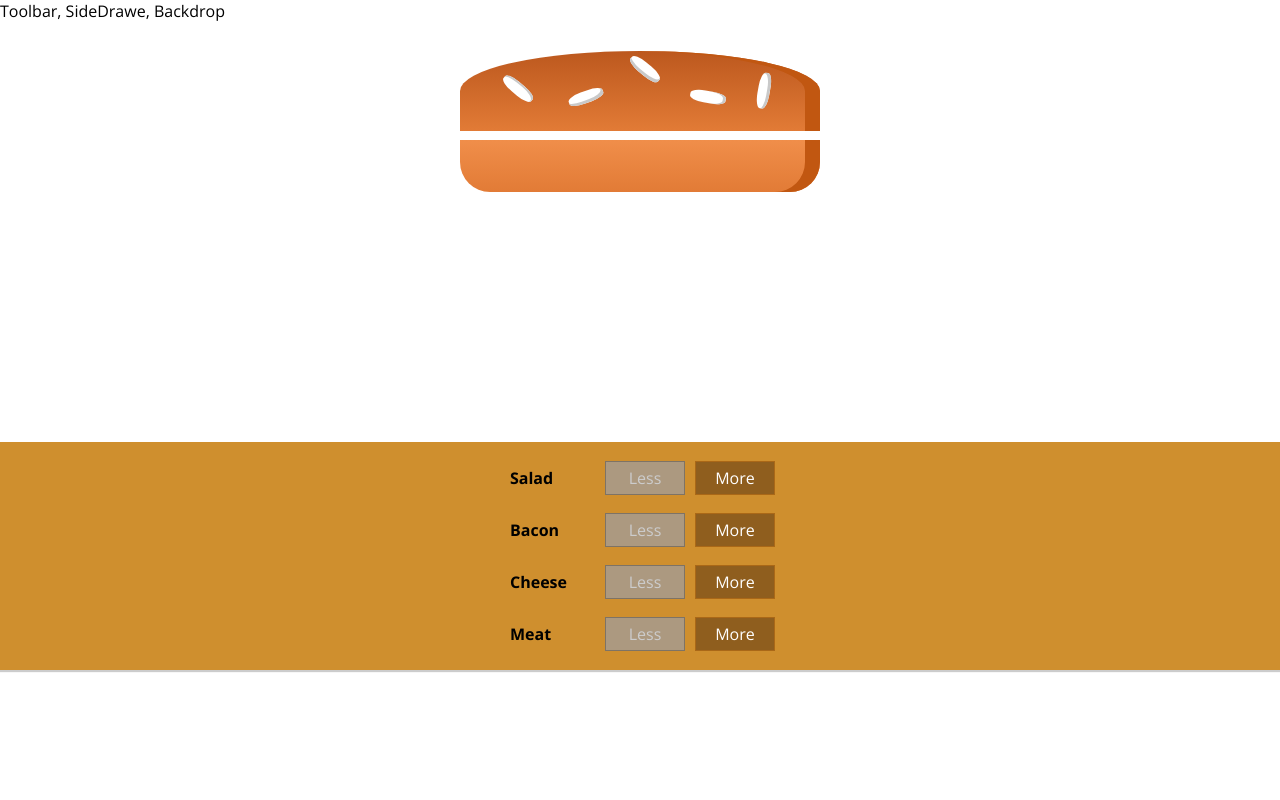
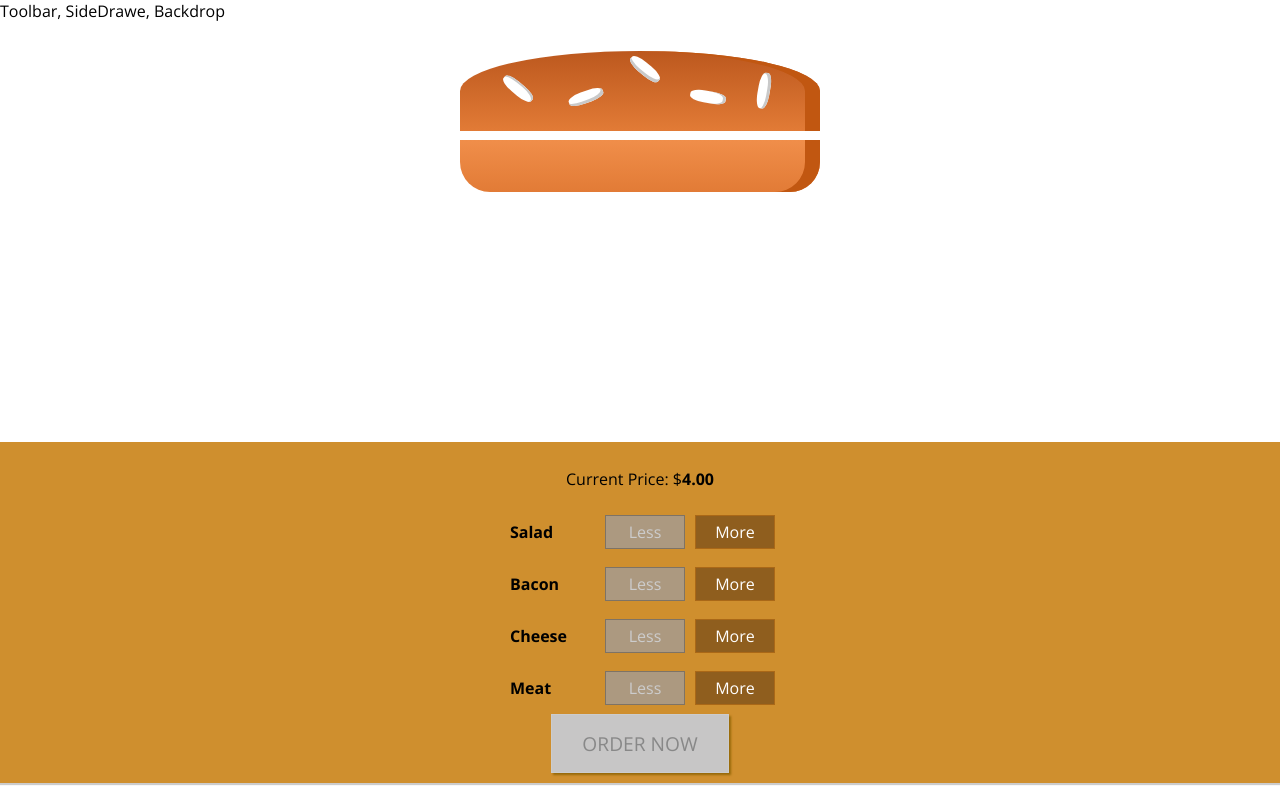
Before and after one commit to dgosza/ReactJS-The-Complete-Guide, a React app in the folder burgerBuilder/: page / in a window 1280 px wide. Built offline with nearby package versions, Linux system fonts and the light colour scheme.

Commit message:
finishing the order button

```diff
--- a/burgerBuilder/src/components/Burger/BuildControls/index.js
+++ b/burgerBuilder/src/components/Burger/BuildControls/index.js
@@ -12,6 +12,7 @@ const controls = [
 
 const BuildControls = (props) => (
     <div className="buildControls">
+        <p>Current Price: $<strong>{props.price.toFixed(2)}</strong></p>
         {controls.map(eachControl => (
             <BuildControl
                 key={eachControl.label}
@@ -21,6 +22,7 @@ const BuildControls = (props) => (
                 disabled={props.disabled[eachControl.type]}
             />
         ))}
+        <button className="OrderButton" disabled={!props.purchaseable}>ORDER NOW</button>
     </div>
 )
 
--- a/burgerBuilder/src/components/Burger/BuildControls/style.css
+++ b/burgerBuilder/src/components/Burger/BuildControls/style.css
@@ -8,3 +8,45 @@
     margin: auto;
     padding: 10px 0;
 }
+
+
+.OrderButton {
+    background-color: #DAD735;
+    outline: none;
+    cursor: pointer;
+    border: 1px solid #966909;
+    color: #966909;
+    font-family: inherit;
+    font-size: 1.2em;
+    padding: 15px 30px;
+    box-shadow: 2px 2px 2px #966909;
+}
+
+.OrderButton:hover, .OrderButton:active {
+    background-color: #A0DB41;
+    border: 1px solid #966909;
+    color: #966909;
+}
+
+.OrderButton:disabled {
+    background-color: #C7C6C6;
+    cursor: not-allowed;
+    border: 1px solid #ccc;
+    color: #888888;
+}
+
+.OrderButton:not(:disabled) {
+    animation: enable 0.3s linear;
+}
+
+@keyframes enable {
+    0% {
+        transform: scale(1);
+    }
+    60% {
+        transform: scale(1.1);
+    }
+    100% {
+        transform: scale(1);
+    }
+}
--- a/burgerBuilder/src/containers/BurgerBuilder/index.js
+++ b/burgerBuilder/src/containers/BurgerBuilder/index.js
@@ -28,7 +28,20 @@ class BugerBuilder extends React.Component {
             cheese: 0,
             meat: 0
         },
-        totalPrice: 4
+        totalPrice: 4,
+        purchaseable: false
+    }
+
+    updatePurchaseState = (ingredients) => {
+        const sum = Object.keys(ingredients)
+            .map(igKey => {
+                return ingredients[igKey]
+            })
+            .reduce((sum, el) => {
+                return sum + el;
+            },0);
+        this.setState({purchaseable: sum > 0})
+
     }
 
     addIngredientHandler = (type) => {
@@ -42,6 +55,7 @@ class BugerBuilder extends React.Component {
         const oldPrice = this.state.totalPrice;
         const newPrice = oldPrice + priceAddition;
         this.setState({ totalPrice: newPrice, ingredients: updatedIngredients })
+        this.updatePurchaseState(updatedIngredients);
     }
 
     removeIngredientHandler = (type) => {
@@ -58,7 +72,9 @@ class BugerBuilder extends React.Component {
         const oldPrice = this.state.totalPrice;
         const newPrice = oldPrice - priceDeduction;
         this.setState({ totalPrice: newPrice, ingredients: updatedIngredients })
+        this.updatePurchaseState(updatedIngredients);
     }
+
 
     render() {
 
@@ -76,6 +92,8 @@ class BugerBuilder extends React.Component {
                     ingredientAdded={this.addIngredientHandler}
                     ingredientRemoved={this.removeIngredientHandler}
                     disabled={disabledInfo}
+                    purchaseable={this.state.purchaseable}
+                    price={this.state.totalPrice}
                 />
             </Aux>
         )
```
